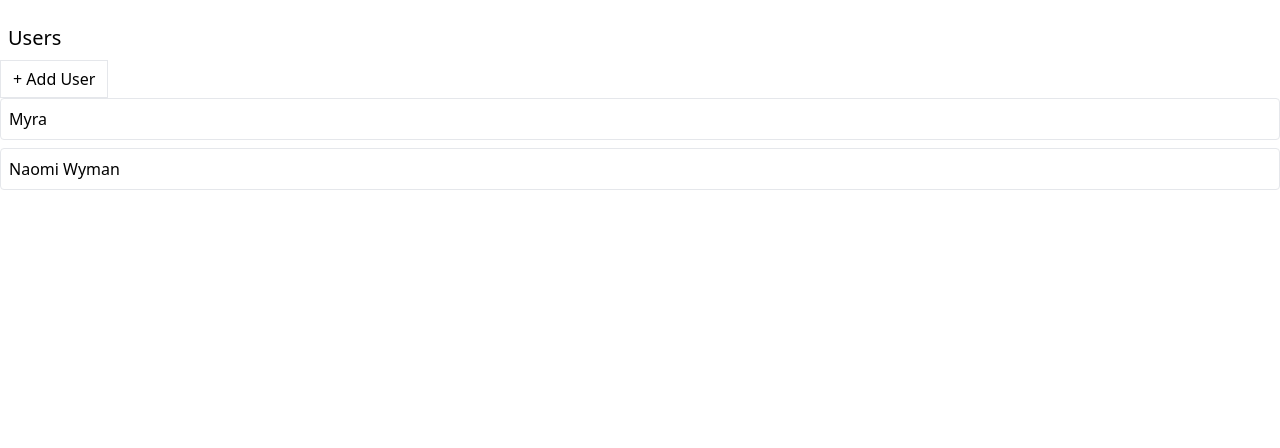
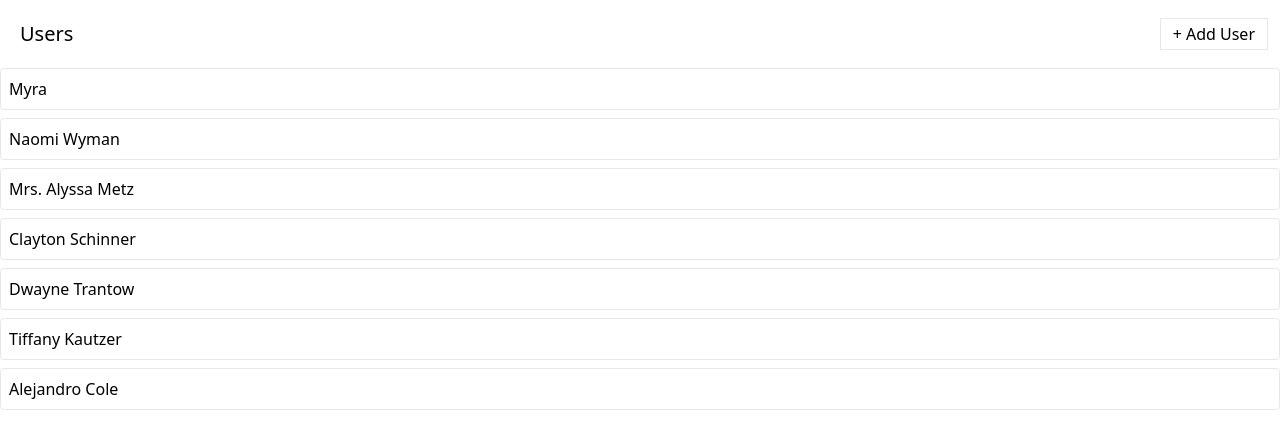
Before and after one commit to hoangunity/media, a React (Vite) app: page / in a window 1280 px wide. Shown: the top 448 px of the page. Built offline with nearby package versions, Linux system fonts and the light colour scheme; data requests are answered from the project's data file.

Commit message:
Better Skeleton Display

```diff
--- a/db.json
+++ b/db.json
@@ -7,6 +7,26 @@
     {
       "name": "Naomi Wyman",
       "id": 2
+    },
+    {
+      "name": "Mrs. Alyssa Metz",
+      "id": 3
+    },
+    {
+      "name": "Clayton Schinner",
+      "id": 4
+    },
+    {
+      "name": "Dwayne Trantow",
+      "id": 5
+    },
+    {
+      "name": "Tiffany Kautzer",
+      "id": 6
+    },
+    {
+      "name": "Alejandro Cole",
+      "id": 7
     }
   ],
   "albums": [],
--- a/src/components/Button.jsx
+++ b/src/components/Button.jsx
@@ -1,4 +1,5 @@
 import className from "classnames";
+import { GoSync } from "react-icons/go";
 
 function Button({
   children,
@@ -9,12 +10,14 @@ function Button({
   danger,
   outline,
   rounded,
+  loading,
   ...rest
 }) {
   const classes = className(
     rest.className,
-    "flex items-center px-3 py-1.5 border",
+    "flex items-center px-3 py-1.5 border h-8",
     {
+      "opacity-80": loading,
       "border-blue-500 bg-blue-500 text-white": primary,
       "border-gray-900 bg-gray-900 text-white": secondary,
       "border-green-500 bg-green-500 text-white": success,
@@ -31,8 +34,8 @@ function Button({
   );
 
   return (
-    <button {...rest} className={classes}>
-      {children}
+    <button {...rest} disabled={loading} className={classes}>
+      {loading ? <GoSync className="animate-spin" /> : children}
     </button>
   );
 }
--- a/src/components/UsersList.jsx
+++ b/src/components/UsersList.jsx
@@ -17,19 +17,17 @@ function UsersList() {
     doFetchUser();
   }, [doFetchUser]);
 
-  if (isLoadingUsers) {
-    return <Skeleton times={6} className="h-10 w-full" />;
-  }
-
   const handleUserAdd = () => {
     doCreatingUser();
   };
 
-  if (loadingUsersError) {
-    return <div>Error fetching data...</div>;
-  }
-
-  const renderedUsers = data.map((user) => {
+  let content;
+  if (isLoadingUsers) {
+    content = <Skeleton times={6} className="h-10 w-full" />;
+  } else if (loadingUsersError) {
+    content = <div>Error fetching data...</div>;
+  } else {
+    content = data.map((user) => {
       return (
         <div key={user.id} className="mb-2 border rounded">
           <div className="flex p-2 justify-between items-center cursor-pointer">
@@ -38,18 +36,18 @@ function UsersList() {
         </div>
       );
     });
+  }
 
   return (
     <div>
-      <div className="flex flex-row justify-between m-3"></div>
+      <div className="flex flex-row justify-between items-center m-3">
         <h1 className="m-2 text-xl">Users</h1>
-      {isCreatingUser ? (
-        "Creating User..."
-      ) : (
-        <Button onClick={handleUserAdd}>+ Add User</Button>
-      )}
+        <Button loading={isCreatingUser} onClick={handleUserAdd}>
+          + Add User
+        </Button>
         {creatingUserError && "Error creating user..."}
-      {renderedUsers}
+      </div>
+      {content}
     </div>
   );
 }
```
Lines whose indentation alone changed are shown as unchanged.
